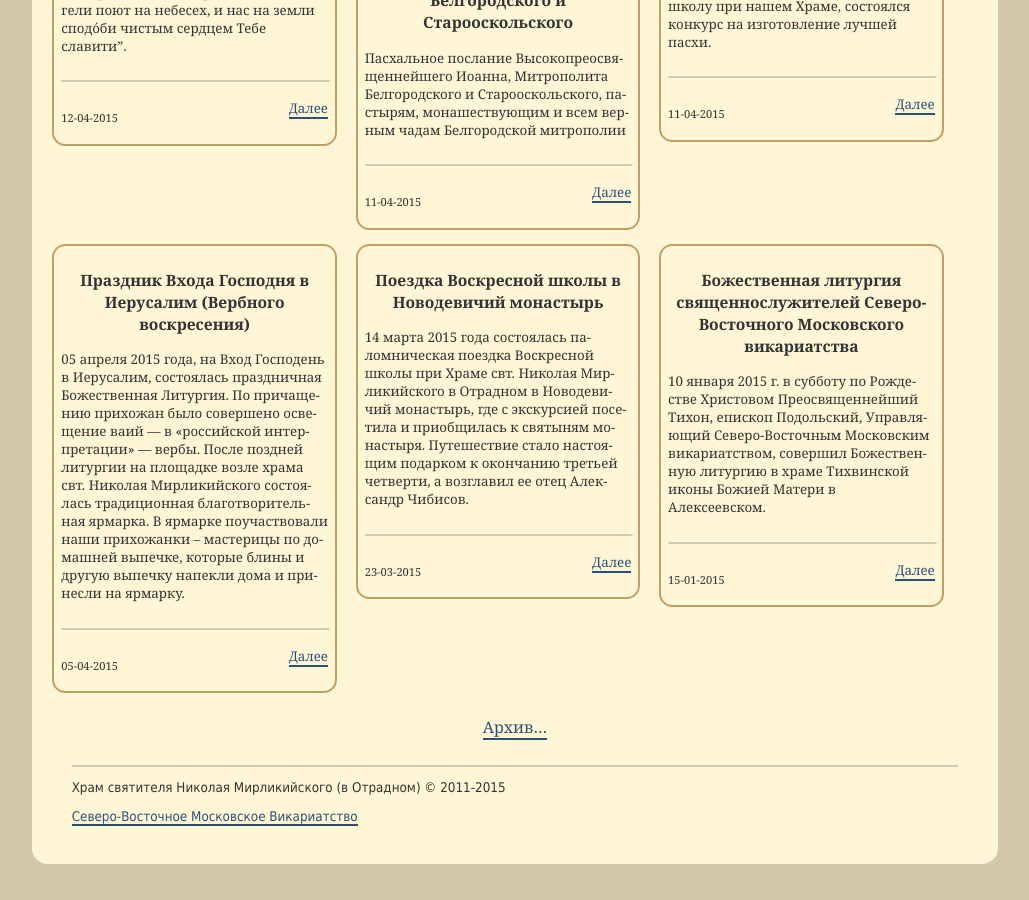
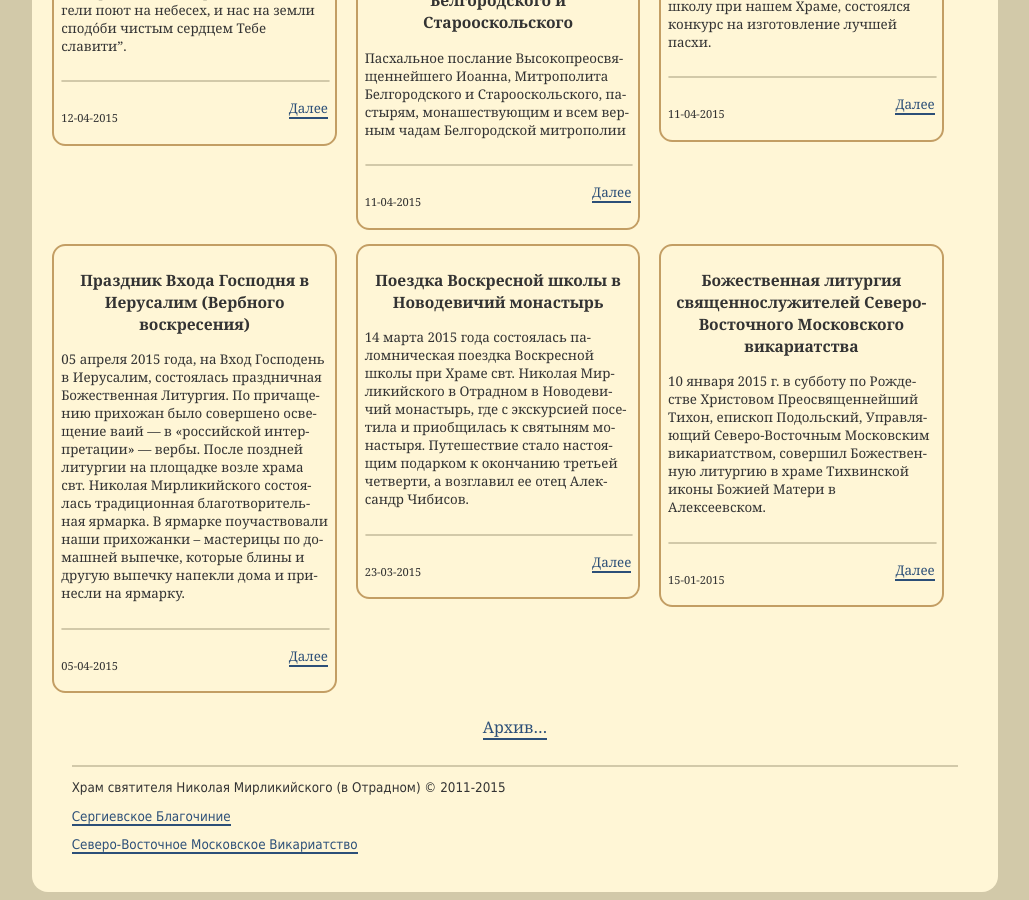
Before and after one commit to hramotradnoe/hramotradnoe.github.io, a Jekyll site: the page built from index.html, in a window 1280 px wide and 900 px high, scrolled down 1072 px. Shown: the whole window, without its empty margins (125-1154 px from the left). Built offline with Jekyll 4.4.1, drawn with Linux system fonts in a browser that asks for light colours; Markdown is read by kramdown in place of the engine named in the settings; before the commit the page ends 1944 px from its top, so only the background shows below that.

Commit message:
Ссылка на благочиние

```diff
--- a/_includes/footer.html
+++ b/_includes/footer.html
@@ -1,2 +1,3 @@
 <p>Храм святителя Николая Мирликийского (в Отрадном) &copy; 2011-2015</p>
+<p><a href="http://s-blago.ru">Сергиевское Благочиние</a></p>
 <p><a href="http://sv-vikariatstvo.ru">Северо-Восточное Московское Викариатство</a></p>
```
